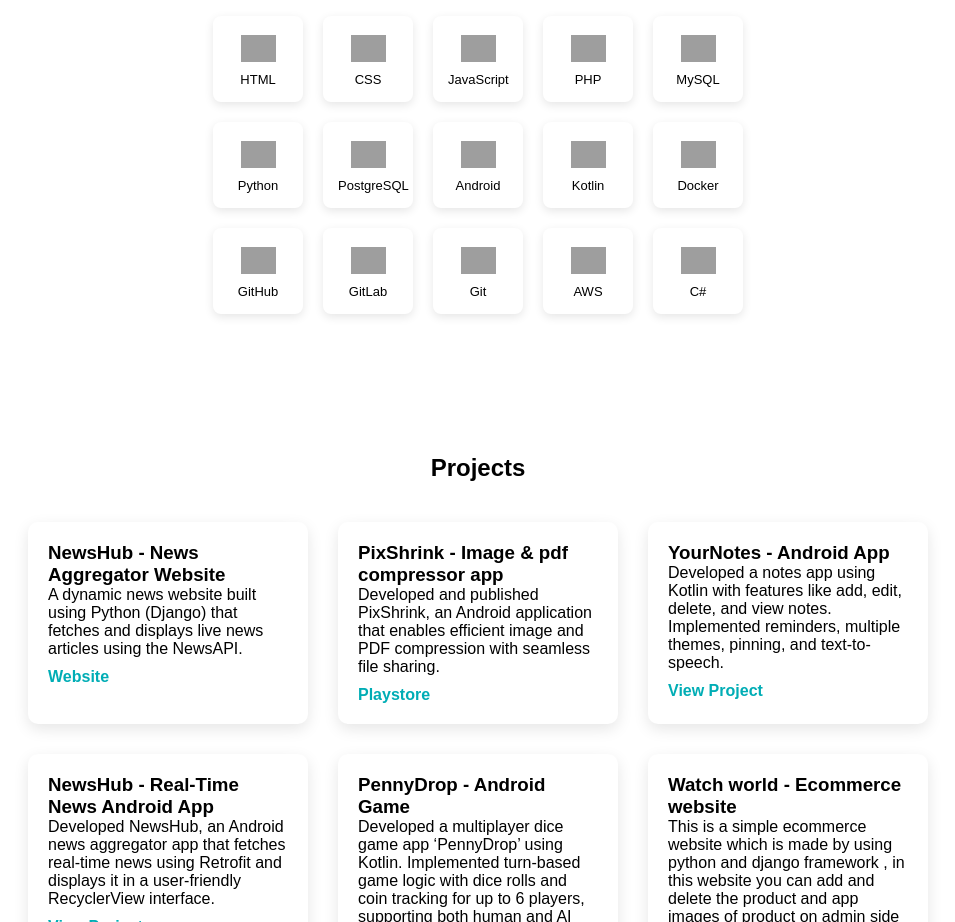
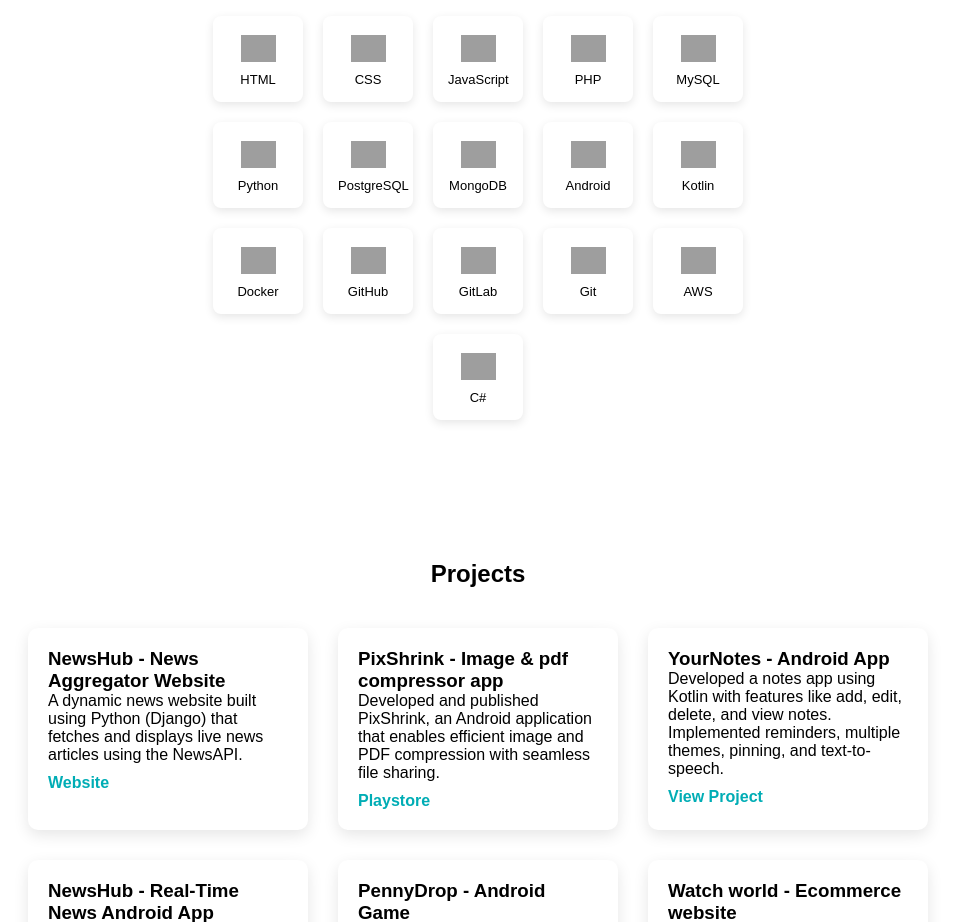
Before and after one commit to Daredevil2810/portfolio, a plain HTML site: page index.html in a window 1280 px wide. Shown: the part 2780-3702 px from the top of the page, without its empty margins (162-1117 px from the left). Drawn offline with nearby package versions, Linux system fonts and the light colour scheme; grey boxes are pictures that could not be loaded.

Commit message:
Updated tech Tool and updated resume for MongoDB

```diff
--- a/index.html
+++ b/index.html
@@ -235,6 +235,11 @@ high accuracy and attention to detail while contributing to ongoing projects.
 </div>
 
 <div class="tech">
+<img src="https://cdn.jsdelivr.net/gh/devicons/devicon/icons/mongodb/mongodb-original.svg">
+<p>MongoDB</p>
+</div>
+
+<div class="tech">
 <img src="https://cdn.jsdelivr.net/gh/devicons/devicon/icons/android/android-original.svg">
 <p>Android</p>
 </div>
```
Also changed, not shown: 1 other file.
